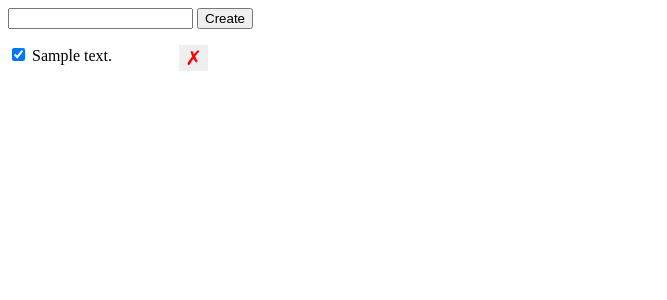
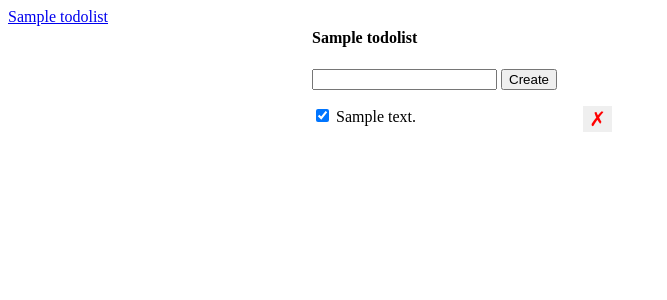
Before and after one commit to BlakeGould/FSND_Lessons, a Flask app: template todoapp/templates/index.html in a window 1280 px wide. Shown: the top 300 px of the page, without its empty margins (0-667 px from the left). Run offline with Flask 2, Linux system fonts and the light colour scheme; the template is opened without the code that fills it: values that come from a table or form of the project are taken from there, others are empty; tables that the repository leaves empty hold one stand-in row (values such as "Sample post").

Commit message:
add lists

```diff
--- a/todoapp/app.py
+++ b/todoapp/app.py
@@ -72,6 +72,14 @@ def set_completed_todo(todo_id):
     db.session.close()
   return redirect(url_for('index'))
 
+@app.route('/lists/<list_id>')
+def get_list_todos(list_id):
+  return render_template('index.html',
+  lists=TodoList.query.all(),
+  active_list=TodoList.query.get(list_id),
+  todos=Todo.query.filter_by(list_id=list_id).order_by('id').all()
+)
+
 @app.route('/')
 def index():
-  return render_template('index.html', data=Todo.query.order_by('id').all())
+  return redirect(url_for('get_list_todos', list_id=1))
--- a/todoapp/templates/index.html
+++ b/todoapp/templates/index.html
@@ -2,14 +2,14 @@
   <head>
     <title>BFG's Todo App</title>
     <style>
-      #error {
+      .hidden {
         display: none;
       }
       ul {
         list-style: none;
         padding: 0;
         margin: 0;
-        width: 200px;
+        width: 300px;
       }
       li {
         clear: both;
@@ -23,39 +23,60 @@
         cursor: pointer;
         font-size: 20px;
       }
+      .lists-wrapper, .todos-wrapper {
+        display: inline-block;
+        vertical-align: top;
+      }
     </style>
   </head>
   <body>
-    <div id="error" class="hidden">Something went wrong!</div>
-    <form id="form" method="post" action="/todos/create">
+    <div class="lists-wrapper">
+      <ul id="lists">
+        {% for list in lists %}
+        <li>
+          <a href="/lists/{{ list.id }}">
+            {{ list.name }}
+          </a>
+        </li>
+        {% endfor %}
+      </ul>
+    </div>
+    <div class="todos-wrapper">
+      <h4>{{ active_list.name }}</h4>
+      <form id="form">
         <input type="text" id="description" name="description" />
         <input type="submit" value="Create" />
       </form>
+      <div id="error" class="hidden">Something went wrong!</div>
       <ul id="todos">
-      {% for d in data %}
+        {% for todo in todos %}
         <li>
-        <input class="check-completed" data-id="{{ d.id }}" type="checkbox" {% if d.completed %} checked {% endif  %}/>
-        {{ d.description }}
-        <button class="mark-deleted" data-id="{{ d.id }}">&cross;</button>
+          <input class="check-completed" data-id="{{ todo.id }}" type="checkbox" {% if todo.completed %} checked {% endif %} />
+          {{ todo.description }}
+          <button class="delete-button" data-id="{{ todo.id }}">&cross;</button>
         </li>
         {% endfor %}
       </ul>
+    </div>
     <script>
-      const deletebuttons = document.querySelectorAll('.mark-deleted');
-      for (let i = 0; i<deletebuttons.length; i++) {
-        const deletebutton = deletebuttons[i];
-        deletebutton.onclick = function(e) {
+      const deleteBtns = document.querySelectorAll('.delete-button');
+      for (let i = 0; i < deleteBtns.length; i++) {
+        const btn = deleteBtns[i];
+        btn.onclick = function(e) {
           const todoId = e.target.dataset['id'];
           fetch('/todos/' + todoId, {
             method: 'DELETE'
-          });
+          })
+          .then(function() {
+            const item = e.target.parentElement;
+            item.remove();
+          })
         }
       }
       const checkboxes = document.querySelectorAll('.check-completed');
       for (let i = 0; i < checkboxes.length; i++) {
         const checkbox = checkboxes[i];
         checkbox.onchange = function(e) {
-          console.log('event',e );
           const newCompleted = e.target.checked;
           const todoId = e.target.dataset['id'];
           fetch('/todos/' + todoId + '/set-completed', {
@@ -84,6 +105,7 @@
           method: 'POST',
           body: JSON.stringify({
             'description': desc,
+            'list_id': {{ active_list.id }}
           }),
           headers: {
             'Content-Type': 'application/json',
@@ -91,15 +113,29 @@
         })
         .then(response => response.json())
         .then(jsonResponse => {
-          console.log('response', jsonResponse);
-          li = document.createElement('li');
-          li.innerText = desc;
+          const li = document.createElement('li');
+          const checkbox = document.createElement('input');
+          checkbox.className = 'check-completed';
+          checkbox.type = 'checkbox';
+          checkbox.setAttribute('data-id', jsonResponse.id);
+          li.appendChild(checkbox);
+
+          const text = document.createTextNode(' ' + jsonResponse.description);
+          li.appendChild(text);
+
+          const deleteBtn = document.createElement('button');
+          deleteBtn.className = 'delete-button';
+          deleteBtn.setAttribute('data-id', jsonResponse.id);
+          deleteBtn.innerHTML = '&cross;';
+          li.appendChild(deleteBtn);
+
           document.getElementById('todos').appendChild(li);
           document.getElementById('error').className = 'hidden';
         })
         .catch(function() {
+          console.error('Error occurred');
           document.getElementById('error').className = '';
-        })
+        });
       }
     </script>
   </body>
```
Lines whose indentation alone changed are shown as unchanged.
